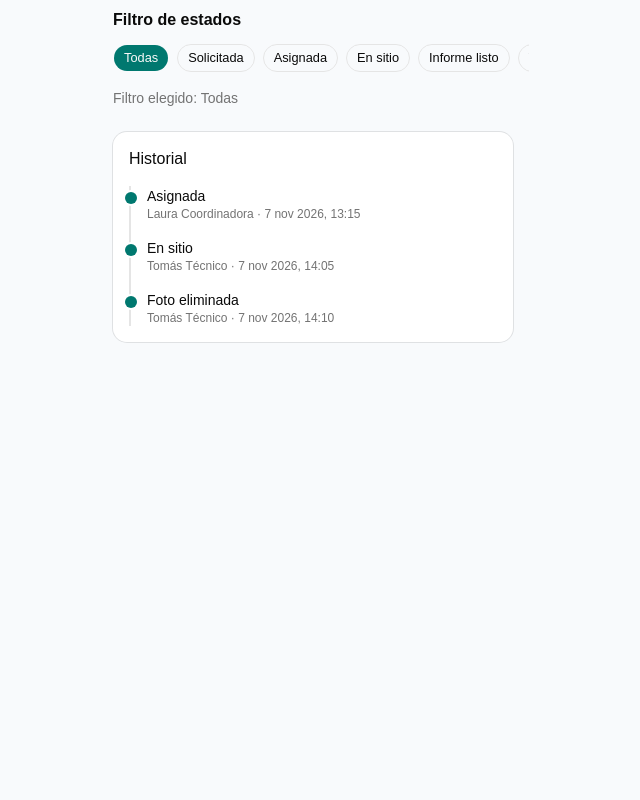
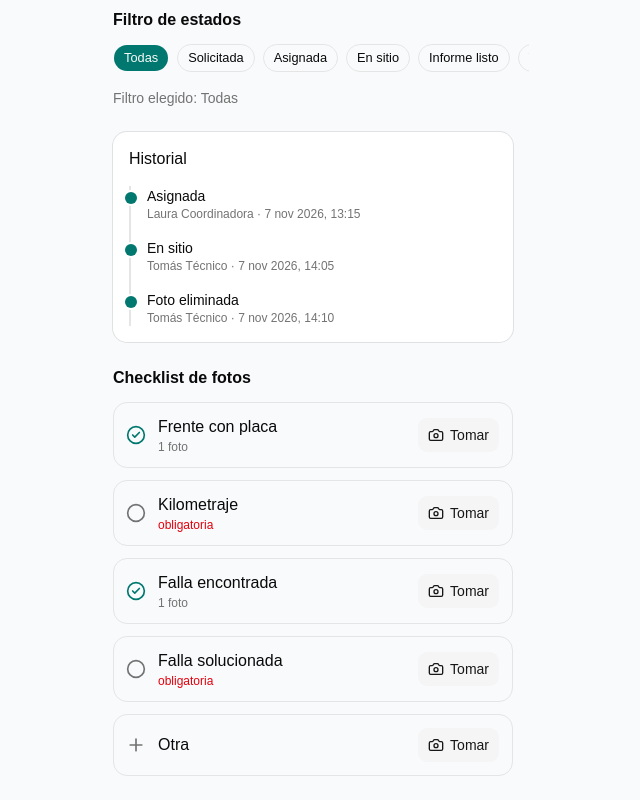
Before and after one commit to SantiagoCendales/brujula-app, a React (Vite) app in the folder web/: page /status in a window 1280 px wide. Shown: the part 530-1330 px from the top of the page, without its empty margins (327-967 px from the left). Before the commit the page ends 896 px from the top, so only its background shows below. Built offline with nearby package versions, Linux system fonts and the light colour scheme; no server answers; what @capacitor/core would draw is missing.

Commit message:
feat: add photo checklist (T10)

```diff
--- /dev/null
+++ b/web/src/components/PhotoChecklist.jsx
@@ -0,0 +1,46 @@
+import { Camera, Circle, CircleCheck, LoaderCircle, Plus } from 'lucide-react';
+import { Button } from '@/components/ui/button';
+
+export default function PhotoChecklist({ items, uploadingCategory, onCapture }) {
+  return (
+    <ul className="flex flex-col gap-3">
+      {items.map((item) => {
+        const isComplete = item.count > 0;
+        const StatusIcon = isComplete ? CircleCheck : item.required ? Circle : Plus;
+        const isUploading = uploadingCategory === item.category;
+
+        return (
+          <li key={item.category} className="flex items-center justify-between gap-3 rounded-xl border p-3">
+            <div className="flex min-w-0 items-center gap-3">
+              <StatusIcon
+                aria-hidden="true"
+                className={`size-5 shrink-0 ${isComplete ? 'text-primary' : 'text-muted-foreground'}`}
+              />
+              <div className="min-w-0">
+                <p className="font-medium">{item.label}</p>
+                {item.required && !isComplete && (
+                  <p className="text-xs text-destructive">obligatoria</p>
+                )}
+                {isComplete && (
+                  <p className="text-xs text-muted-foreground">
+                    {item.count} {item.count === 1 ? 'foto' : 'fotos'}
+                  </p>
+                )}
+              </div>
+            </div>
+            <Button
+              type="button"
+              variant="secondary"
+              size="lg"
+              onClick={() => onCapture(item.category)}
+              disabled={uploadingCategory !== null}
+            >
+              {isUploading ? <LoaderCircle className="animate-spin" /> : <Camera />}
+              {isUploading ? 'Subiendo…' : 'Tomar'}
+            </Button>
+          </li>
+        );
+      })}
+    </ul>
+  );
+}
--- a/web/src/execution/TechnicianActions.jsx
+++ b/web/src/execution/TechnicianActions.jsx
@@ -1,6 +1,7 @@
-import { Camera, CircleCheck, Circle, LoaderCircle, MapPin, Plus, Send, Undo2, X } from 'lucide-react';
+import { CircleCheck, LoaderCircle, MapPin, Send, Undo2, X } from 'lucide-react';
 import { useRef, useState } from 'react';
 import ErrorMessage from '@/components/ErrorMessage';
+import PhotoChecklist from '@/components/PhotoChecklist';
 import { Alert, AlertDescription, AlertTitle } from '@/components/ui/alert';
 import { Button } from '@/components/ui/button';
 import { Card, CardContent, CardHeader, CardTitle } from '@/components/ui/card';
@@ -44,7 +45,7 @@ function ArriveStep({ activity, onChange }) {
   );
 }
 
-// TODO(T10, T12): replace the inline checklist and thumbnails with Sebas's <PhotoChecklist /> and <PhotoGrid />.
+// TODO(T12): replace the inline thumbnails with Sebas's <PhotoGrid />.
 function PhotosStep({ activity, onChange }) {
   const inputRef = useRef(null);
   const [pendingCategory, setPendingCategory] = useState(null);
@@ -100,6 +101,17 @@ function PhotosStep({ activity, onChange }) {
     }
   }
 
+  const photoItems = [...REQUIRED_PHOTOS, 'other'].map((category) => {
+    const photos = activity.photos.filter((photo) => photo.category === category);
+    return {
+      category,
+      label: PHOTO_CATEGORY_LABELS[category],
+      required: REQUIRED_PHOTOS.includes(category),
+      count: photos.length,
+      photos,
+    };
+  });
+
   return (
     <Card>
       <CardHeader>
@@ -107,32 +119,16 @@ function PhotosStep({ activity, onChange }) {
       </CardHeader>
       <CardContent className="flex flex-col gap-3">
         <input ref={inputRef} type="file" accept="image/*" capture="environment" onChange={handleFile} className="hidden" />
-
-        {[...REQUIRED_PHOTOS, 'other'].map((category) => {
-          const photos = activity.photos.filter((photo) => photo.category === category);
-          const isRequired = category !== 'other';
-          const done = photos.length > 0;
-          const StatusIcon = !isRequired ? Plus : done ? CircleCheck : Circle;
-          return (
-            <div key={category} className="rounded-lg border p-3">
-              <div className="flex items-center justify-between gap-2">
-                <p className="flex items-center gap-2 font-medium">
-                  <StatusIcon className={`size-5 ${done ? 'text-emerald-600' : 'text-muted-foreground'}`} />
-                  {PHOTO_CATEGORY_LABELS[category]}
-                  {isRequired && !done && <span className="text-xs text-destructive">obligatoria</span>}
-                </p>
-                <Button variant="secondary" size="lg" onClick={() => openCamera(category)} disabled={uploadingCategory !== null}>
-                  {uploadingCategory === category ? <LoaderCircle className="animate-spin" /> : <Camera />}
-                  {uploadingCategory === category ? 'Subiendo…' : 'Tomar'}
-                </Button>
-              </div>
-              {photos.length > 0 && (
+        <PhotoChecklist items={photoItems} uploadingCategory={uploadingCategory} onCapture={openCamera} />
+        {photoItems.filter((item) => item.photos.length > 0).map((item) => (
+          <div key={item.category} className="rounded-lg border p-3">
+            <p className="font-medium">{item.label}</p>
             <div className="mt-2 grid grid-cols-3 gap-2">
-                  {photos.map((photo) => (
+              {item.photos.map((photo) => (
                 <div key={photo.id} className="relative">
                   <img
                     src={apiUrl(photo.url)}
-                        alt={PHOTO_CATEGORY_LABELS[category]}
+                    alt={item.label}
                     className="aspect-square w-full rounded-md object-cover"
                   />
                   <Button
@@ -147,10 +143,8 @@ function PhotosStep({ activity, onChange }) {
                 </div>
               ))}
             </div>
-              )}
           </div>
-          );
-        })}
+        ))}
         <ErrorMessage>{error}</ErrorMessage>
       </CardContent>
     </Card>
--- a/web/src/pages/Home.jsx
+++ b/web/src/pages/Home.jsx
@@ -1,10 +1,12 @@
 import { useEffect, useState } from 'react';
 import ActivityCard from '@/components/ActivityCard';
 import EventTimeline from '@/components/EventTimeline';
+import PhotoChecklist from '@/components/PhotoChecklist';
 import StatusFilter from '@/components/StatusFilter';
 import { Card, CardContent, CardHeader, CardTitle } from '@/components/ui/card';
 import { request } from '@/lib/api';
-import { STATUS_LABELS } from '@/lib/labels';
+import { PHOTO_CATEGORY_LABELS, STATUS_LABELS } from '@/lib/labels';
+import { REQUIRED_PHOTOS } from '@/lib/rules';
 
 const sampleActivities = [
   {
@@ -58,6 +60,14 @@ const sampleEvents = [
   },
 ];
 
+const samplePhotoCounts = { plate: 1, issue_found: 1 };
+const samplePhotoItems = Object.entries(PHOTO_CATEGORY_LABELS).map(([category, label]) => ({
+  category,
+  label,
+  required: REQUIRED_PHOTOS.includes(category),
+  count: samplePhotoCounts[category] ?? 0,
+}));
+
 // API status screen (/status). Also the place to preview components while building them.
 export default function Home() {
   const [health, setHealth] = useState({ loading: true });
@@ -107,6 +117,15 @@ export default function Home() {
       </section>
 
       <EventTimeline events={sampleEvents} />
+
+      <section className="space-y-3">
+        <h2 className="font-semibold">Checklist de fotos</h2>
+        <PhotoChecklist
+          items={samplePhotoItems}
+          uploadingCategory={null}
+          onCapture={(category) => console.log('Photo category:', category)}
+        />
+      </section>
     </main>
   );
 }
```
Also changed, not shown: 1 other file (tests, documents, lock files or other folders). Lines whose indentation alone changed are shown as unchanged.
